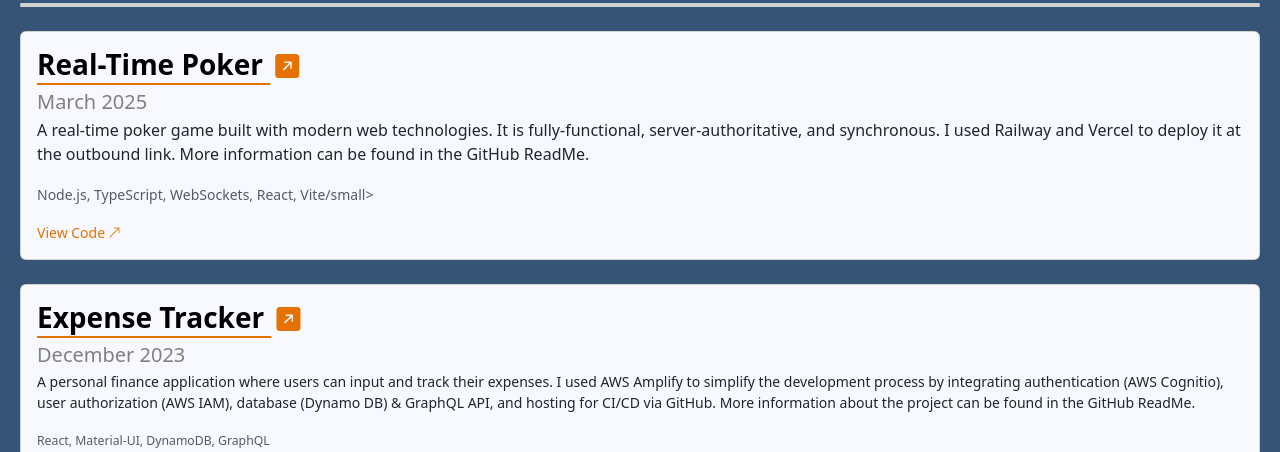
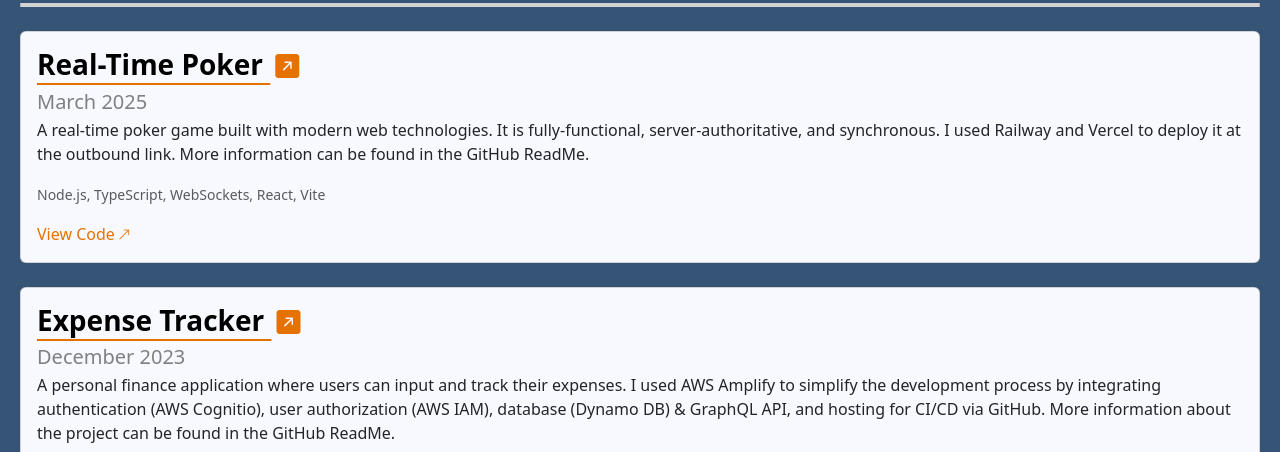
Before and after one commit to ThomasDillard1/ThomasDillard1.github.io, a plain HTML site: page index.html in a window 1280 px wide. Shown: the part 355-807 px from the top of the page. Drawn offline with nearby package versions, Linux system fonts and the light colour scheme.

Commit message:
add missing lt symbol

```diff
--- a/index.html
+++ b/index.html
@@ -66,7 +66,7 @@
 						</h3>
 						<h5 class="card-subtitle mt-2" style="color:gray">March 2025</h5>
 						<p class="card-text mt-1">A real-time poker game built with modern web technologies. It is fully-functional, server-authoritative, and synchronous. I used Railway and Vercel to deploy it at the outbound link. More information can be found in the GitHub ReadMe.</p>
-						<p><small class="text-muted">Node.js, TypeScript, WebSockets, React, Vite/small></p>
+						<p><small class="text-muted">Node.js, TypeScript, WebSockets, React, Vite</small></p>
 						<div class="view-code">
 							<a href="https://github.com/ThomasDillard1/realtime-poker" target="_blank">View Code<i class="bi bi-arrow-up-right"></i></a>
 						</div>
```
